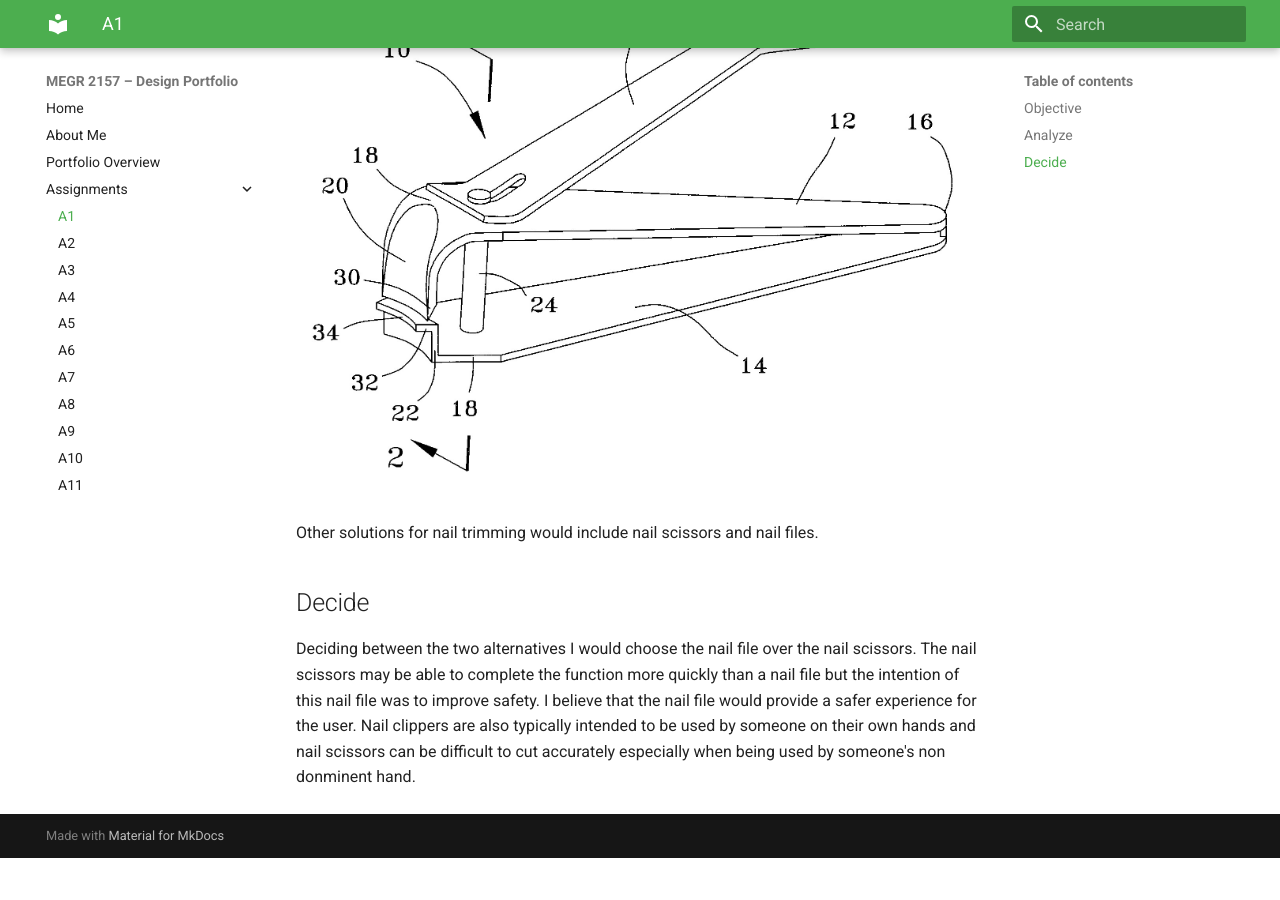
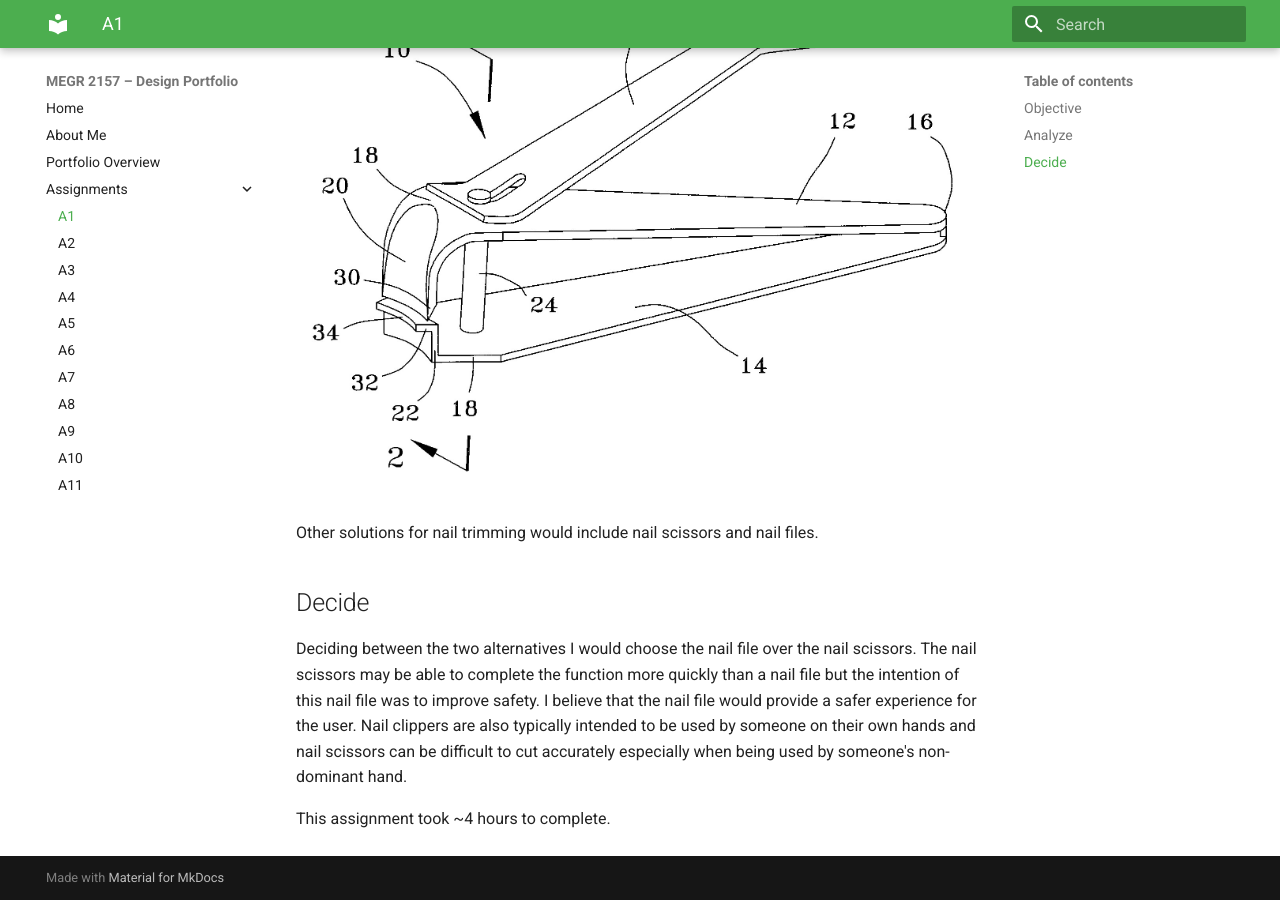
Before and after one commit to bhuttenb/megr2157-design, an MkDocs documentation site: the page built from docs/assignments/A01/index.md, in a window 1280 px wide and 900 px high, scrolled down 2912 px. Built offline with MkDocs 1.6.1 and Material for MkDocs 9.7.7, drawn with Linux system fonts in a browser that asks for light colours; before the commit the page ends 3770 px from its top, so only the background shows below that; some of the changed text lies outside the part shown.

Commit message:
Update A1 index with completion time and edits
Added completion time for the assignment and improved clarity in the text.

```diff
--- a/docs/assignments/A01/index.md
+++ b/docs/assignments/A01/index.md
@@ -33,4 +33,6 @@ Other solutions for nail trimming would include nail scissors and nail files.
 
 ## Decide
 
-Deciding between the two alternatives I would choose the nail file over the nail scissors. The nail scissors may be able to complete the function more quickly than a nail file but the intention of this nail file was to improve safety. I believe that the nail file would provide a safer experience for the user. Nail clippers are also typically intended to be used by someone on their own hands and nail scissors can be difficult to cut accurately especially when being used by someone's non donminent hand.
+Deciding between the two alternatives I would choose the nail file over the nail scissors. The nail scissors may be able to complete the function more quickly than a nail file but the intention of this nail file was to improve safety. I believe that the nail file would provide a safer experience for the user. Nail clippers are also typically intended to be used by someone on their own hands and nail scissors can be difficult to cut accurately especially when being used by someone's non-dominant hand.
+
+This assignment took ~4 hours to complete.
```
Also changed, not shown: other parts of docs/assignments/A01/index.md (+1 -1 lines).
